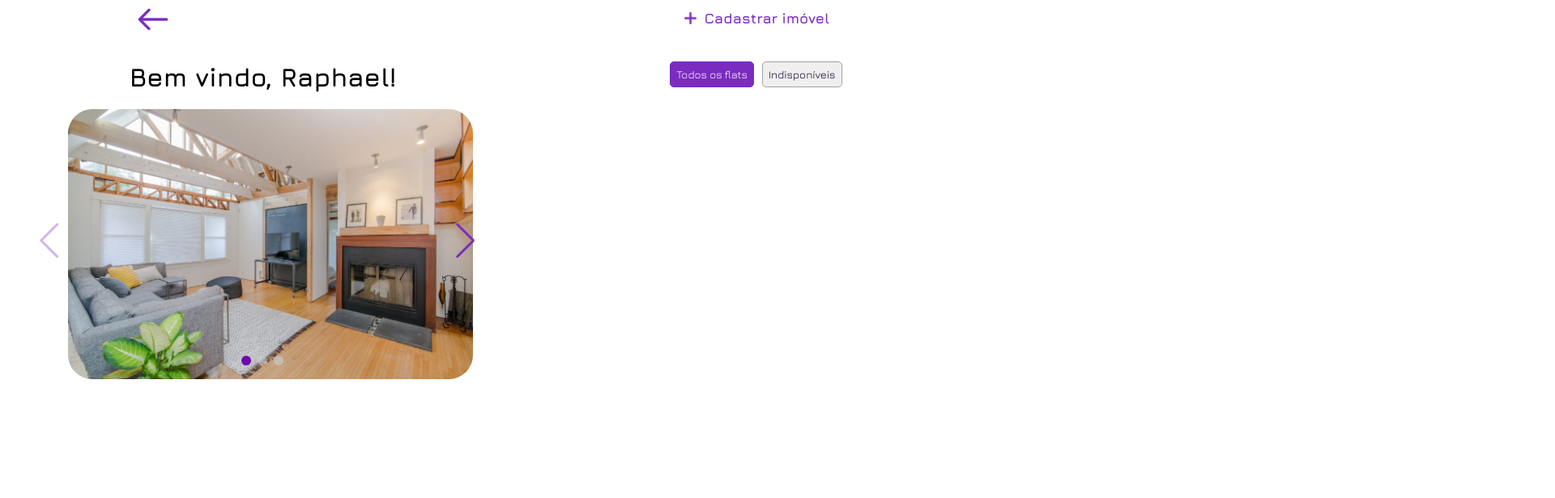
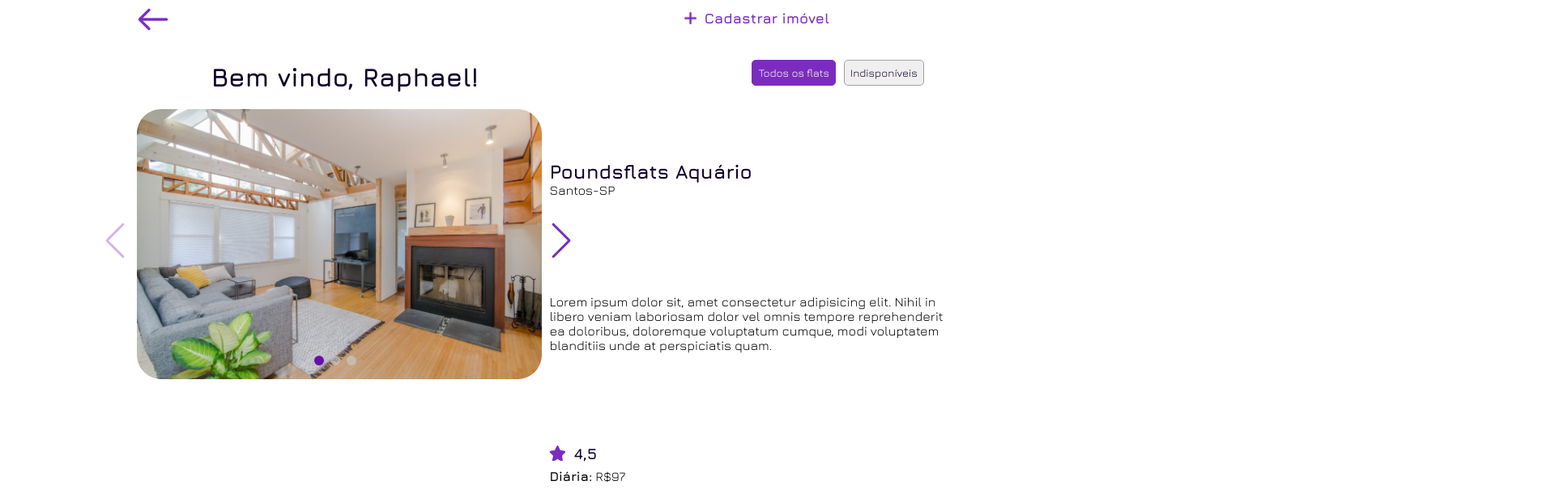
Before and after one commit to devmuniz/Property-rental-website, a React (Vite) app: page /View2 in a window 1280 px wide. Shown: the part 100-716 px from the top of the page at 81% size, 1920 px wide, since content can reach past the window. Built offline with nearby package versions, Linux system fonts and the light colour scheme.

Commit message:
Add description

```diff
--- a/src/components/Carousel/Carousel.css
+++ b/src/components/Carousel/Carousel.css
@@ -7,16 +7,19 @@
     width: 500px;
     border-radius: 30px;
     justify-self: center;
-    margin-left: 12%;
+    margin-left: 23%;
+
 }
 
 .containerSwiper {
     display: flex;
     justify-content: center;
+
 }
 
 .custom-swiper {
-    margin-right: 50%;
+    width: 700px;
+    margin-left: 0;
 }
 
 .custom-swiper .swiper-button-next,
@@ -30,17 +33,21 @@
 }
 
 .custom-swiper .swiper-button-prev {
-  left: 6%;
+  left: 17%;
 }
 
 .custom-swiper .swiper-button-next {
-  right: 8%;
+  right: 0;
 }
 
 .custom-swiper .swiper-pagination {
     position: absolute;
     transform: translateY(-50%);
     flex-direction: row;
+  }
+
+  .swiper-pagination {
+    margin-left: 8%;
   }
 
   .custom-swiper .swiper-pagination-bullet {
--- /dev/null
+++ b/src/components/Descripton Carousel/DescriptionCarousel.css
@@ -0,0 +1,66 @@
+:root {
+    --text-color: #10002B;
+    --principal-color: #7B2CBF;
+}
+
+.nameFlat {
+    position: absolute;
+    width: 100%;
+    left: 53%;
+    bottom: 57%;
+    display: flex;
+    flex-direction: column;
+}
+
+.nameFlat h2 {
+    color: var(--text-color);
+    margin-bottom: 0px;
+    margin-top: 0px;
+}
+
+.descriptionFlat {
+    position: absolute;
+    width: 100%;
+    left: 53%;
+    bottom: 31%;
+    display: flex;
+    flex-direction: column;
+}
+
+.descriptionFlat p {
+    width: 500px;
+}
+
+
+.informationFlat{
+    position: absolute;
+    width: 100%;
+    left: 53%;
+    bottom: 15%;
+    display: flex;
+    flex-direction: column;
+}
+
+.classification {
+    display: flex;
+    flex-direction: row;
+}
+
+.classification h3 {
+    margin-left: 30px;
+    position: absolute;
+    margin-top: -30px;
+    color: var(--text-color);
+}
+
+.star {
+    position: absolute;
+    width: 20px;
+    height: 20px;
+    margin-top: -30px;
+}
+
+.daily {
+    margin-top: 0;
+    position: absolute;
+}
--- /dev/null
+++ b/src/components/Descripton Carousel/DescriptionCarousel.jsx
@@ -0,0 +1,34 @@
+import './DescriptionCarousel.css'
+
+function DescriptonCarousel() {
+    return (
+        <div>
+
+            <div className='nameFlat'>
+                <h2>Poundsflats Aquário</h2>
+                <span>Santos-SP</span>
+            </div>
+
+            <div className='descriptionFlat'>
+                <p>Lorem ipsum dolor sit, amet consectetur adipisicing elit.
+                    Nihil in libero veniam laboriosam dolor vel omnis tempore reprehenderit ea doloribus,
+                    doloremque voluptatum cumque, modi voluptatem blanditiis unde at perspiciatis quam.
+                </p>
+            </div>
+
+            <div className='informationFlat'>
+
+                <div className='classification'>
+                    <img src="../src/assets/img/star.png" alt="" className='star'/>
+                    <h3>4,5</h3>
+                </div>
+
+                <span className='daily'><b>Diária:</b> R$97</span>
+
+            </div>
+
+        </div>
+    )
+}
+
+export default DescriptonCarousel
--- a/src/components/Welcome/Welcome.css
+++ b/src/components/Welcome/Welcome.css
@@ -8,13 +8,17 @@
     flex-direction: row;
     justify-content: space-between;
     margin-top: 4%;
-    margin-left: 12%;
+    margin-left: 20%;
     font-size: 1em;
+}
+
+.flatsOptions  h1 {
+    color: var(--text-color);
 }
 
 .optionWelcome {
     margin-top: 2%;
-    margin-right: 20%;
+    margin-right: 12%;
 }
 
 .allFlatsBtn, .unvailableBtn {
--- a/src/pages/SecondView/SecondView.jsx
+++ b/src/pages/SecondView/SecondView.jsx
@@ -4,6 +4,7 @@ import '../../../index.css'
 import RegisterSuperior from '../../components/RegisterSuperior/RegisterSuperior'
 import Welcome from '../../components/Welcome/Welcome'
 import ImageCarousel from '../../components/Carousel/Carousel'
+import DescriptonCarousel from '../../components/Descripton Carousel/DescriptionCarousel'
 
 function SecondView() {
     return (
@@ -11,6 +12,7 @@ function SecondView() {
             <RegisterSuperior />
             <Welcome />
             <ImageCarousel />
+            <DescriptonCarousel />
         </div>
 
     )
```
Also changed, not shown: src/assets/img/star.png (added).
